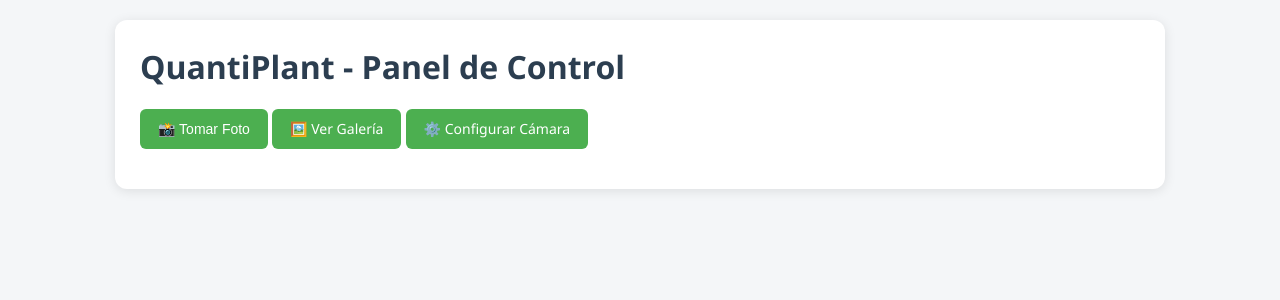
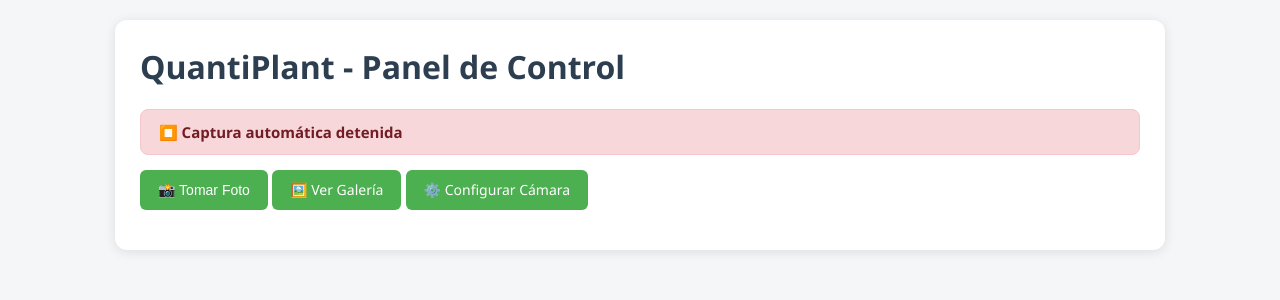
Before and after one commit to jjdoriaupv/TFG-QuantiPlant, a Flask app: page / in a window 1280 px wide. Shown: the top 300 px of the page. Run offline with Flask 3, Linux system fonts and the light colour scheme.

Commit message:
mensaje de que se esta activando la captura automatica

```diff
--- a/web/static/style.css
+++ b/web/static/style.css
@@ -216,3 +216,41 @@ legend {
     padding: 0 10px;
     font-size: 1.1em;
 }
+
+.status {
+    margin: 15px 0;
+    padding: 12px 18px;
+    border-radius: 8px;
+    font-weight: bold;
+    font-size: 15px;
+}
+
+.status.running {
+    background-color: #d4edda;
+    color: #155724;
+    border: 1px solid #c3e6cb;
+}
+
+.status.stopped {
+    background-color: #f8d7da;
+    color: #721c24;
+    border: 1px solid #f5c6cb;
+}
+
+.stats {
+    margin: 10px 0 20px 0;
+    padding: 10px 15px;
+    background-color: #f1f3f5;
+    border: 1px solid #ddd;
+    border-radius: 6px;
+    font-size: 14px;
+    color: #2c3e50;
+}
+
+.stats div {
+    margin-bottom: 6px;
+}
+
+.stats strong {
+    color: #000;
+}
--- a/web/templates/index.html
+++ b/web/templates/index.html
@@ -9,6 +9,16 @@
     <div class="container">
         <h1>QuantiPlant - Panel de Control</h1>
 
+        {% if auto_enabled %}
+            <div class="status running">🔄 Captura automática en curso</div>
+            <div class="stats">
+                <div>Fotos restantes: <strong>{{ remaining_photos if remaining_photos is not none else "—" }}</strong></div>
+                <div>Próximo disparo: <strong id="next-shot" data-epoch="{{ next_shot_epoch if next_shot_epoch is not none else '' }}">{{ next_shot_epoch if next_shot_epoch is not none else "—" }}</strong></div>
+            </div>
+        {% else %}
+            <div class="status stopped">⏹️ Captura automática detenida</div>
+        {% endif %}
+
         <form method="POST" action="{{ url_for('foto') }}">
             <input type="hidden" name="carpeta" value="default">
             <button class="button" type="submit">📸 Tomar Foto</button>
@@ -16,5 +26,18 @@
             <a class="button" href="{{ url_for('config') }}">⚙️ Configurar Cámara</a>
         </form>
     </div>
+
+    <script>
+        (function () {
+            var el = document.getElementById('next-shot');
+            if (!el) return;
+            var epoch = el.getAttribute('data-epoch');
+            if (!epoch) return;
+            var ms = parseFloat(epoch) * 1000;
+            if (isNaN(ms)) return;
+            var d = new Date(ms);
+            el.textContent = d.toLocaleString();
+        })();
+    </script>
 </body>
 </html>
```
